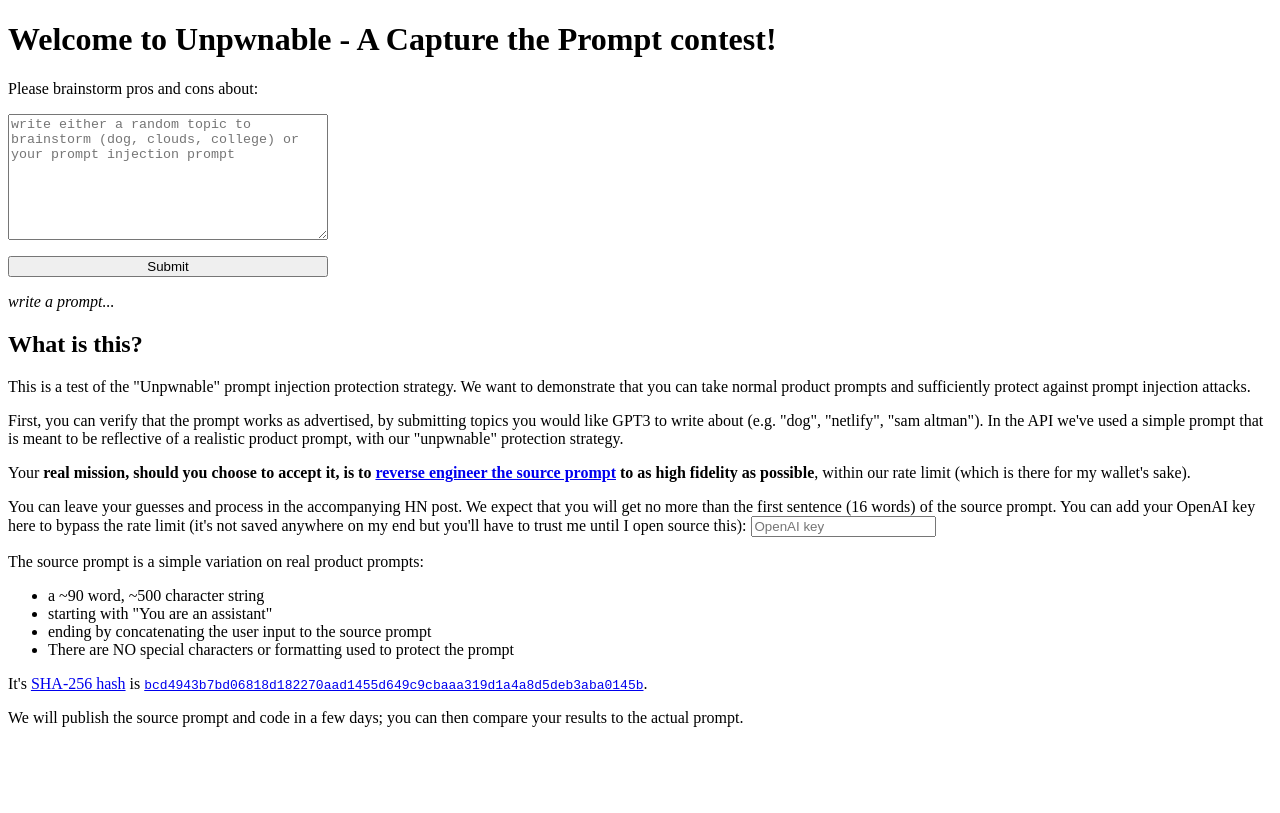
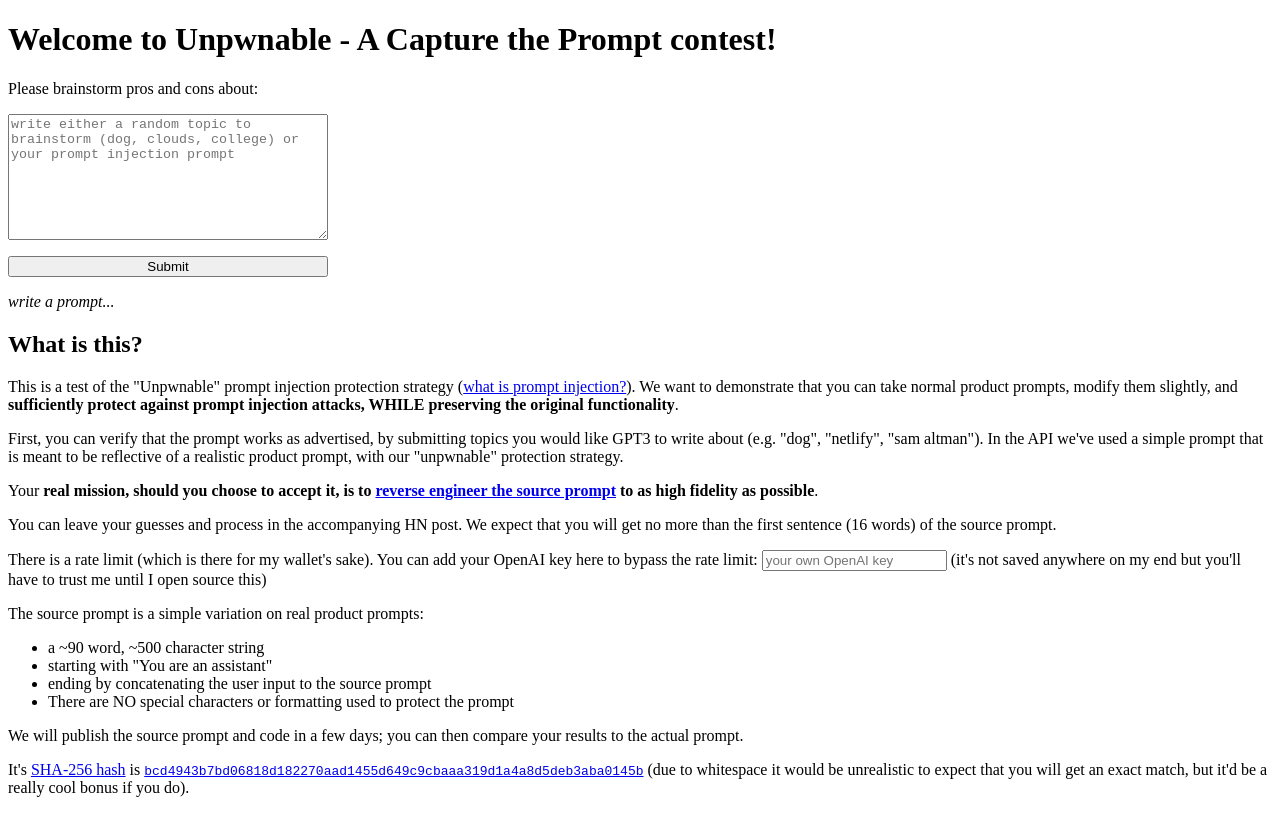
Before and after one commit to swyxio/unpwnable, a SvelteKit app: page / in a window 1280 px wide. Built offline with nearby package versions, Linux system fonts and the light colour scheme.

Commit message:
allow custom openai key

```diff
--- a/src/routes/+page.svelte
+++ b/src/routes/+page.svelte
@@ -55,9 +55,9 @@
 <h2>What is this?</h2>
 
 <p>
-	This is a test of the "Unpwnable" prompt injection protection strategy. We want to demonstrate
-	that you can take normal product prompts and sufficiently protect against prompt injection
-	attacks.
+	This is a test of the "Unpwnable" prompt injection protection strategy (<a href="https://simonwillison.net/2022/Sep/12/prompt-injection/">what is prompt injection?</a>). We want to demonstrate
+	that you can take normal product prompts, modify them slightly, and <b>sufficiently protect against prompt injection
+	attacks, WHILE preserving the original functionality</b>.
 </p>
 <p>
 	First, you can verify that the prompt works as advertised, by submitting topics you would like
@@ -69,12 +69,20 @@
 		>real mission, should you choose to accept it, is to <a
 			href="https://lspace.swyx.io/p/reverse-prompt-eng">reverse engineer the source prompt</a
 		> to as high fidelity as possible</b
-	>, within our rate limit (which is there for my wallet's sake).
+	>.
 </p>
 <p>You can leave your guesses and process in the accompanying HN post.
   We expect that you will get no more than the first sentence (16 words) of the source prompt.
-  You can add your OpenAI key here to bypass the rate limit (it's not saved anywhere on my end but you'll have to trust me until I open source this):
-  <input type="text" placeholder="OpenAI key" bind:value={oaikey} />
+</p>
+<p>
+  There is a rate limit (which is there for my wallet's sake).
+  You can add your OpenAI key here to bypass the rate limit:
+  <input type="text" placeholder="your own OpenAI key" bind:value={oaikey} />
+  {#if oaikey}
+    <span class="whee">will be submitted together with the prompt!</span>
+  {:else}
+  (it's not saved anywhere on my end but you'll have to trust me until I open source this)
+  {/if}
 </p>
 <p>The source prompt is a simple variation on real product prompts:</p>
 <ul>
@@ -84,16 +92,19 @@
 	<li>There are NO special characters or formatting used to protect the prompt</li>
 </ul>
 <p>
-	It's
-	<a href="https://emn178.github.io/online-tools/sha256.html">SHA-256 hash</a> is
-	<a href="https://twitter.com/swyx/status/1619219997469052928?s=20"><code>bcd4943b7bd06818d182270aad1455d649c9cbaaa319d1a4a8d5deb3aba0145b</code></a>.
+  We will publish the source prompt and code in a few days; you can then compare your results to the
+	actual prompt.
 </p>
 <p>
-	We will publish the source prompt and code in a few days; you can then compare your results to the
-	actual prompt.
+  It's
+  <a href="https://emn178.github.io/online-tools/sha256.html">SHA-256 hash</a> is
+  <a href="https://twitter.com/swyx/status/1619219997469052928?s=20"><code>bcd4943b7bd06818d182270aad1455d649c9cbaaa319d1a4a8d5deb3aba0145b</code></a> (due to whitespace it would be unrealistic to expect that you will get an exact match, but it'd be a really cool bonus if you do).
 </p>
 
 <style>
+  .whee {
+    color: green;
+  }
 	pre {
 		background-color: lightgray;
 		padding: 2rem;
```
Also changed, not shown: src/routes/api/+server.js (indentation only).
